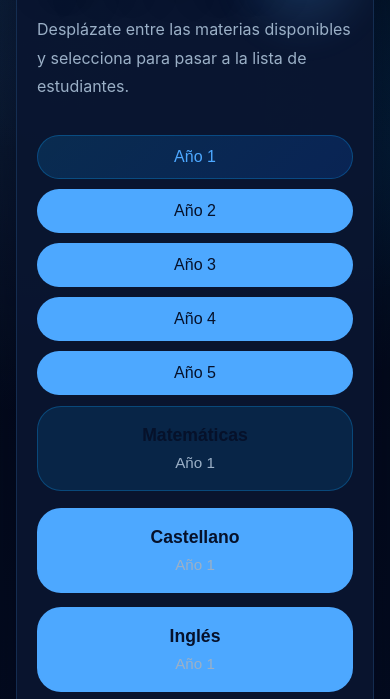
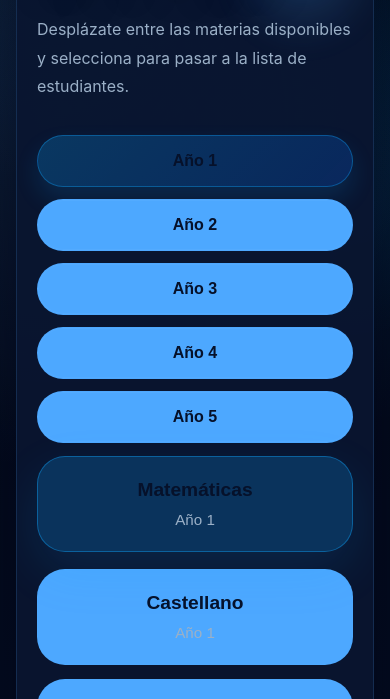
Before and after one commit to TacoC02/asistencias_2, a website: page index.html in a window 390 px wide. Shown: the part 134-833 px from the top of the page. Drawn offline with Linux system fonts and the light colour scheme.

Commit message:
css telefonos

```diff
--- a/styles.css
+++ b/styles.css
@@ -139,23 +139,27 @@ body {
 }
 
 .year-tab {
-  background: rgba(255,255,255,0.06);
-  border: 1px solid rgba(77,168,255,0.14);
+  background: rgba(255,255,255,0.08);
+  border: 1px solid rgba(77,168,255,0.18);
   color: var(--text);
-  padding: 12px 18px;
+  padding: 14px 20px;
   border-radius: 999px;
   cursor: pointer;
-  transition: background 0.2s ease, transform 0.2s ease, border-color 0.2s ease;
+  transition: background 0.2s ease, transform 0.2s ease, border-color 0.2s ease, color 0.2s ease;
+  font-weight: 600;
+  box-shadow: inset 0 0 0 1px rgba(255,255,255,0.03);
 }
 
 .year-tab:hover {
   transform: translateY(-1px);
+  background: rgba(77,168,255,0.18);
 }
 
 .year-tab.active {
-  background: linear-gradient(135deg, rgba(14,165,255,0.16), rgba(11,105,255,0.18));
-  border-color: rgba(14,165,255,0.28);
-  color: var(--primary);
+  background: linear-gradient(135deg, rgba(14,165,255,0.24), rgba(11,105,255,0.22));
+  border-color: rgba(14,165,255,0.35);
+  color: var(--surface);
+  box-shadow: 0 12px 25px rgba(14,165,255,0.14);
 }
 
 .subject-cards {
@@ -167,8 +171,8 @@ body {
 .subject-card {
   padding: 24px;
   border-radius: 24px;
-  background: rgba(255,255,255,0.03);
-  border: 1px solid rgba(77,168,255,0.1);
+  background: rgba(77,168,255,0.08);
+  border: 1px solid rgba(77,168,255,0.2);
   cursor: pointer;
   transition: transform 0.2s ease, border-color 0.2s ease, background 0.2s ease, box-shadow 0.2s ease;
 }
@@ -176,13 +180,20 @@ body {
 .subject-card:hover,
 .subject-card.active {
   transform: translateY(-3px);
-  border-color: rgba(14,165,255,0.28);
-  background: rgba(14,165,255,0.12);
+  border-color: rgba(14,165,255,0.4);
+  background: rgba(14,165,255,0.22);
+  box-shadow: 0 18px 50px rgba(14,165,255,0.12);
 }
 
 .subject-card h3 {
-  margin: 0 0 8px;
-  font-size: 1.1rem;
+  margin: 0 0 10px;
+  font-size: 1.15rem;
+  color: var(--surface);
+}
+
+.subject-card span {
+  color: rgba(255,255,255,0.75);
+  font-size: 0.98rem;
 }
 
 .subject-card span {
@@ -259,7 +270,35 @@ body {
   }
 
   .landing-actions {
-    gap: 14px;
+    gap: 16px;
+  }
+
+  .year-tabs {
+    flex-direction: column;
+    gap: 12px;
+  }
+
+  .year-tab {
+    width: 100%;
+    text-align: center;
+    padding: 16px 20px;
+  }
+
+  .subject-cards {
+    grid-template-columns: 1fr;
+  }
+
+  .subject-card {
+    padding: 22px;
+    border-radius: 28px;
+  }
+
+  .subject-card h3 {
+    font-size: 1.2rem;
+  }
+
+  .landing-card {
+    padding: 28px 20px;
   }
 
   .header-top {
@@ -270,18 +309,6 @@ body {
 
   .info-row {
     margin-top: 14px;
-  }
-
-  .year-tabs {
-    justify-content: center;
-  }
-
-  .subject-cards {
-    grid-template-columns: 1fr;
-  }
-
-  .subject-card {
-    padding: 18px;
   }
 
   button {
@@ -421,7 +448,8 @@ button:hover { transform: translateY(-1px); }
 button.primary {
   background: linear-gradient(135deg, var(--primary), var(--accent));
   color: var(--surface);
-  box-shadow: 0 14px 34px rgba(14,165,255,0.22);
+  box-shadow: 0 14px 34px rgba(14,165,255,0.24);
+  border: 1px solid rgba(255,255,255,0.08);
 }
 
 button.secondary {
```
